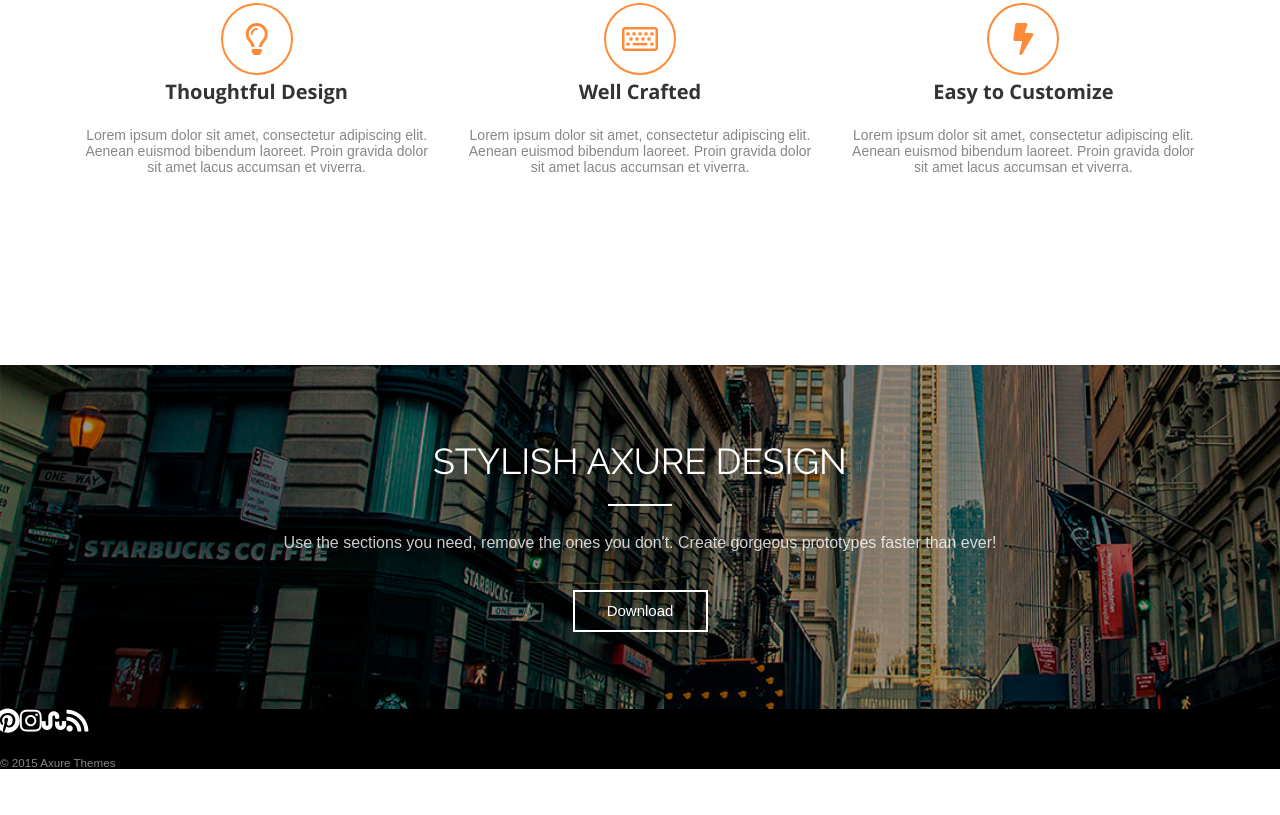
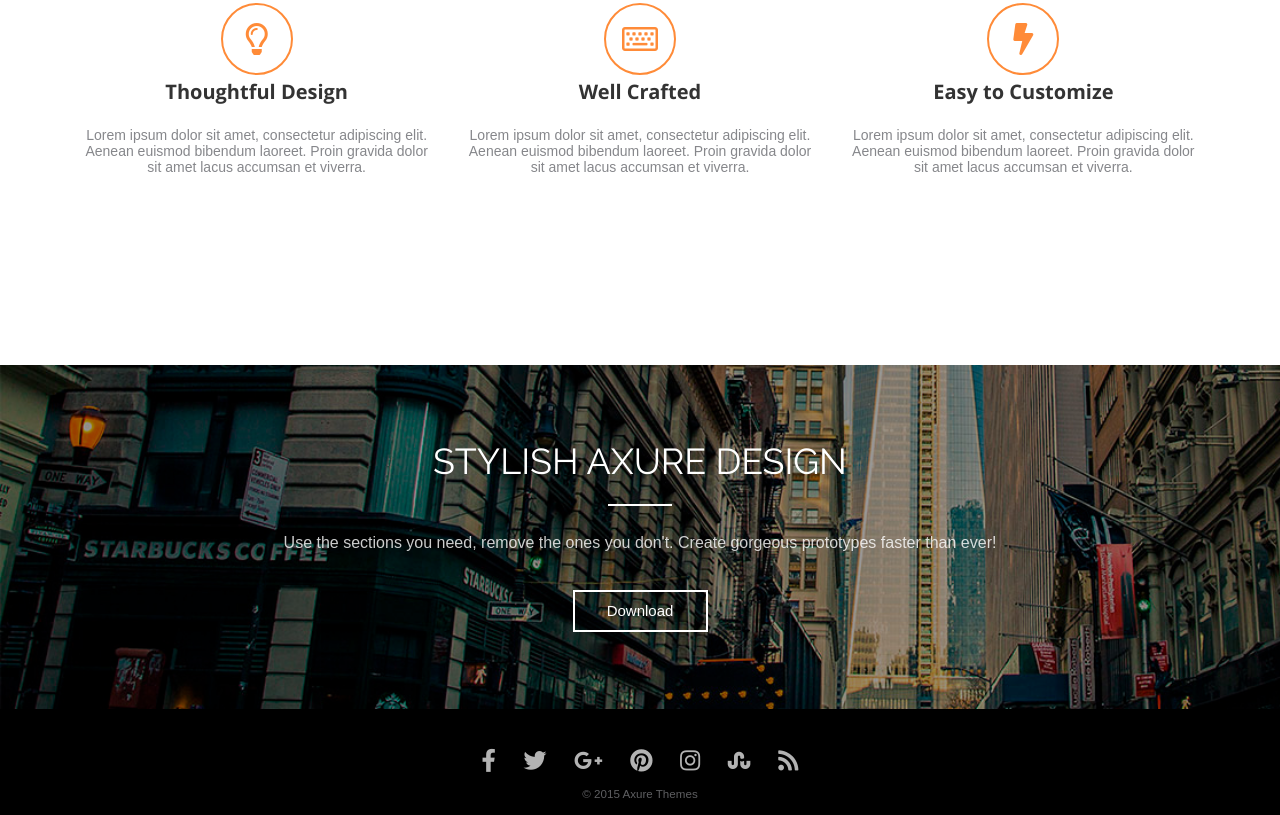
Before and after one commit to donald3309463/tms-html, a plain HTML site: page index.html in a window 1280 px wide. Shown: the part 293-1108 px from the top of the page. Before the commit the page ends 1062 px from the top, so only its background shows below. Drawn offline with Linux system fonts and the light colour scheme; a web font is replaced by a local one.

Commit message:
index,stlyles,fonts,h2, block "AWESOME", block Stylish full, social black

```diff
--- a/assets/style/style.css
+++ b/assets/style/style.css
@@ -62,6 +62,14 @@ h2._white:after {
     max-width: 1110px;
     margin: 0 auto;
     padding: 110px 0;
+}
+
+.container3 {
+    max-width: 317px;
+    max-height: 23px;
+    margin: 0 auto;
+    padding: 40px 0 0 0;
+
 }
 
 .container2 {
@@ -160,22 +168,23 @@ h2._white:after {
 }
 .social__image-wrap {
     display: inline-flex;
-    width: 12px;
-    height: 23px;
-    margin-bottom: 3px;
     align-items: center;
-    justify-content: center;
+    justify-content: space-around;
 
 }
 .social__image {
-    font-size: 25px;
+    font-size: 23px;
     color: #ffffff;
-}
-.cellsocial {
-    padding: 40px auto;
+    opacity: 0.7;
 }
 
-.containersocical {
-    width: 318px;
-    height: 47px;
+.h5social {
+    text-align: center;
+    padding: 15px 0 15px 0;
+    opacity: 0.7;
 }
+.rowsocial {
+    display:flex;
+    margin: 0 auto;
+    justify-content: space-between;
+}
--- a/index.html
+++ b/index.html
@@ -48,9 +48,8 @@
     </div>
   </div>
   <div class="social">
-      <div class="containersocical">
-        <div class="cellsocial">
-           <div class="social__image-wrap">
+      <div class="container3">
+          <div class="rowsocial">
             <i class="fab fa-facebook-f social__image"></i>
             <i class="fab fa-twitter social__image"></i>
             <i class="fab fa-google-plus-g social__image"></i>
@@ -60,9 +59,8 @@
             <i class="fas fa-rss social__image"></i>
           </div>
       </div>
-      </div>
     <div>
-      <h5>© 2015 Axure Themes</h5>
+      <h5 class="h5social">© 2015 Axure Themes</h5>
     </div>
   </div>
 </body>
```
Lines whose indentation alone changed are shown as unchanged.
